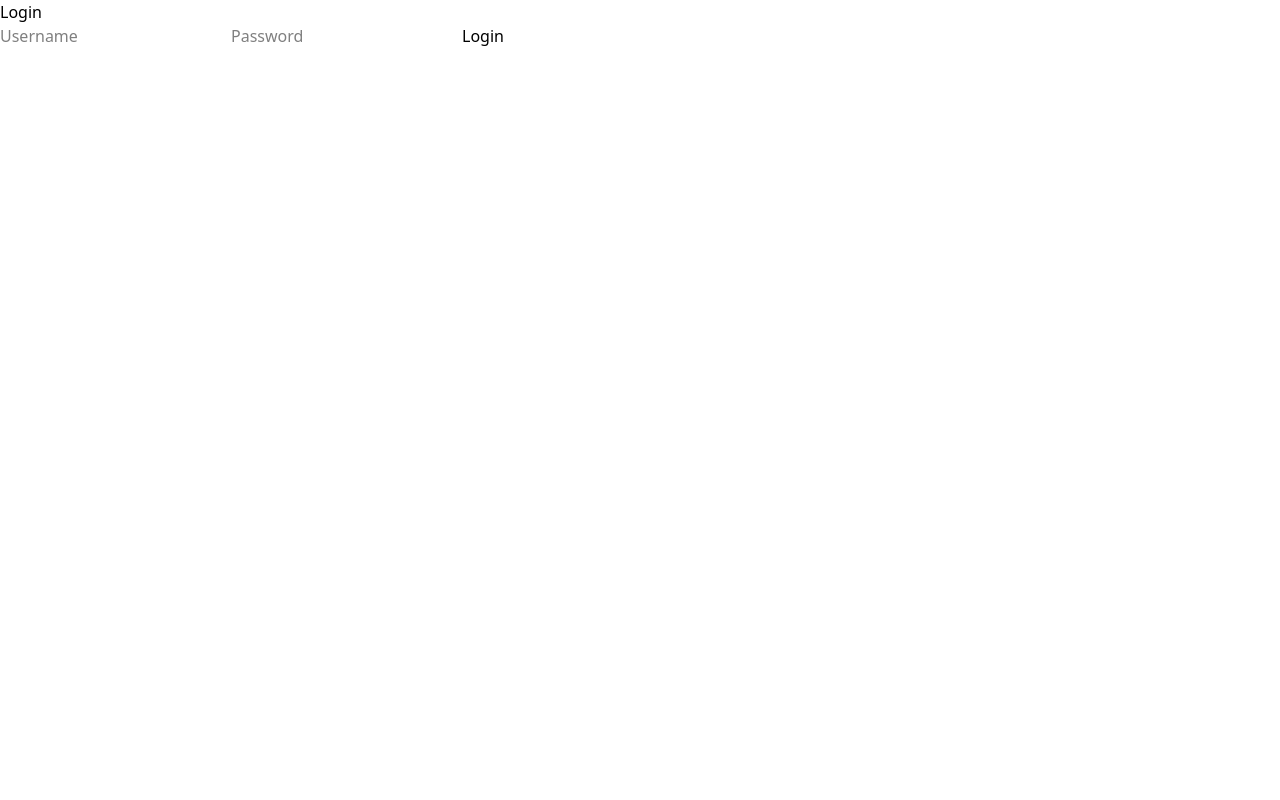
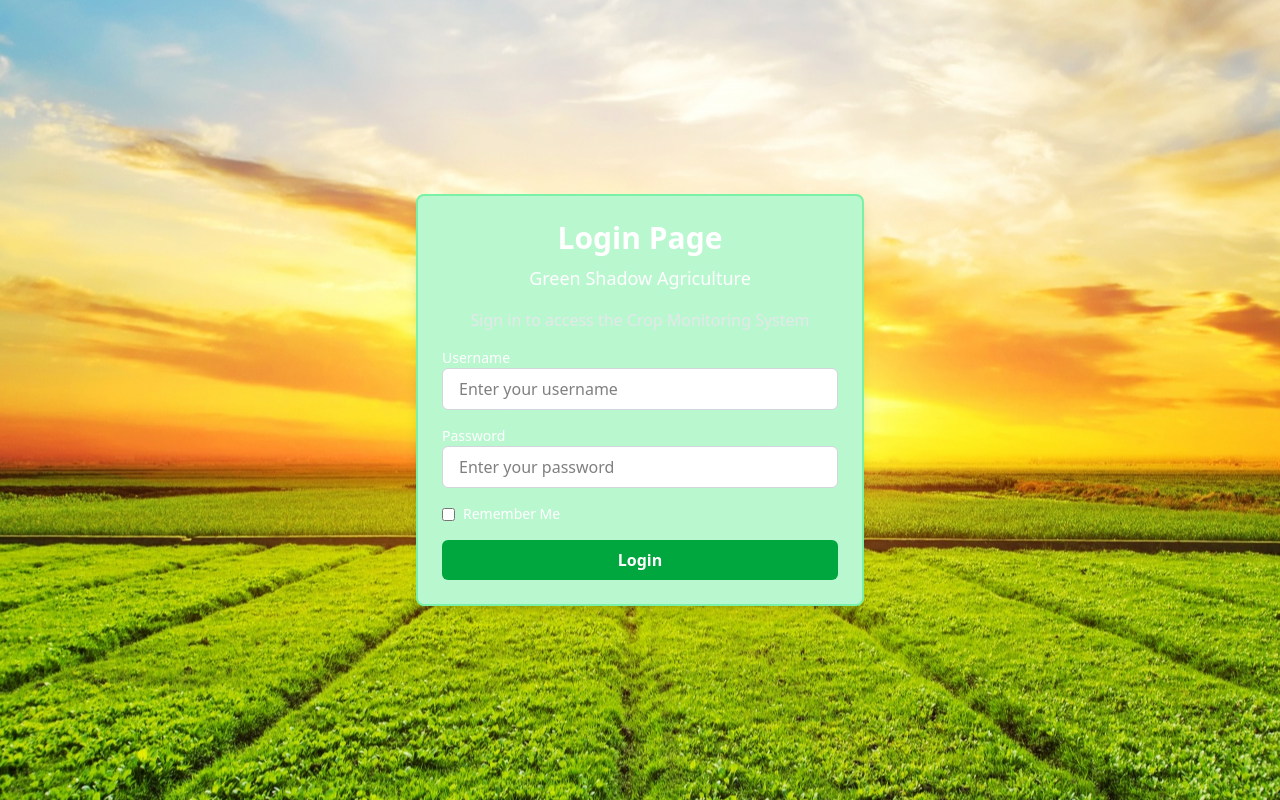
Before and after one commit to lahirurodrigo/GreenShadowCropMonitoringSystemByreact, a React (Vite) app: page /login in a window 1280 px wide. Built offline with nearby package versions, Linux system fonts and the light colour scheme.

Commit message:
add styles to login page

```diff
--- a/src/components/RootLayout.tsx
+++ b/src/components/RootLayout.tsx
@@ -4,12 +4,12 @@ const RootLayout = () => {
     return (
         <div className="flex h-screen">
             {/* Sidebar */}
-            <aside className="w-64 bg-gray-800 text-white p-4">
+            <aside className="w-64 bg-[#abf565] text-white p-4">
                 <h2 className="text-lg font-bold">Dashboard</h2>
                 <nav>
                     <ul>
-                        <li><a href="/" className="block p-2 hover:bg-gray-700">Home</a></li>
-                        <li><a href="/settings" className="block p-2 hover:bg-gray-700">Settings</a></li>
+                        <li><a href="/" className="block p-2 hover:bg-[#28a745]">Home</a></li>
+                        <li><a href="/settings" className="block p-2 hover:bg-[#28a745]">Settings</a></li>
                     </ul>
                 </nav>
             </aside>
--- a/src/pages/LoginPage.tsx
+++ b/src/pages/LoginPage.tsx
@@ -3,6 +3,7 @@ import { useDispatch, useSelector } from "react-redux";
 import { loginUser } from "../reducers/authSlice";
 import { RootState } from "../store";
 import { useNavigate } from "react-router-dom";
+import loginBg from "../assets/login-background.jpg"
 
 const Login = () => {
     const [username, setUsername] = useState("");
@@ -24,14 +25,51 @@ const Login = () => {
     }, [isAuthenticated, navigate]);
 
     return (
-        <div>
-            <h2>Login</h2>
-            {error && <p style={{ color: "red" }}>{error}</p>}
-            <form onSubmit={handleLogin}>
-                <input type="text" placeholder="Username" value={username} onChange={(e) => setUsername(e.target.value)} />
-                <input type="password" placeholder="Password" value={password} onChange={(e) => setPassword(e.target.value)} />
-                <button type="submit" disabled={loading}>{loading ? "Logging in..." : "Login"}</button>
-            </form>
+        <div className="flex justify-center items-center min-h-screen bg-fill bg-center bg-no-repeat"
+             style={{ backgroundImage: `url(${loginBg})` }}>
+            <div className="w-[28rem] bg-gradient-to-r from-green-200 to-green-200 border-2 border-green-300 p-6 rounded-lg shadow-lg">
+                <h1 className="text-center text-3xl font-bold text-white mb-2">Login Page</h1>
+                <h5 className="text-center text-lg text-white mb-4">Green Shadow Agriculture</h5>
+                <p className="text-center text-gray-200 mb-4">Sign in to access the Crop Monitoring System</p>
+
+                {error && <p className="text-red-500 text-center mb-3">{error}</p>}
+
+                <form onSubmit={handleLogin} className="space-y-4">
+                    <div>
+                        <label htmlFor="username" className="text-white block text-sm font-medium">Username</label>
+                        <input
+                            type="text"
+                            id="username"
+                            placeholder="Enter your username"
+                            value={username}
+                            onChange={(e) => setUsername(e.target.value)}
+                            className="w-full px-4 py-2 rounded-md bg-white border border-gray-300 focus:ring-2 focus:ring-green-400"
+                        />
+                    </div>
+                    <div>
+                        <label htmlFor="password" className="text-white block text-sm font-medium">Password</label>
+                        <input
+                            type="password"
+                            id="password"
+                            placeholder="Enter your password"
+                            value={password}
+                            onChange={(e) => setPassword(e.target.value)}
+                            className="w-full px-4 py-2 rounded-md bg-white border border-gray-300 focus:ring-2 focus:ring-green-400"
+                        />
+                    </div>
+                    <div className="flex items-center">
+                        <input type="checkbox" id="remember" className="mr-2" />
+                        <label htmlFor="remember" className="text-white text-sm">Remember Me</label>
+                    </div>
+                    <button
+                        type="submit"
+                        disabled={loading}
+                        className="w-full bg-green-600 hover:bg-green-700 text-white py-2 rounded-md font-bold transition"
+                    >
+                        {loading ? "Logging in..." : "Login"}
+                    </button>
+                </form>
+            </div>
         </div>
     );
 };
```
Also changed, not shown: src/assets/login-background.jpg (added).
